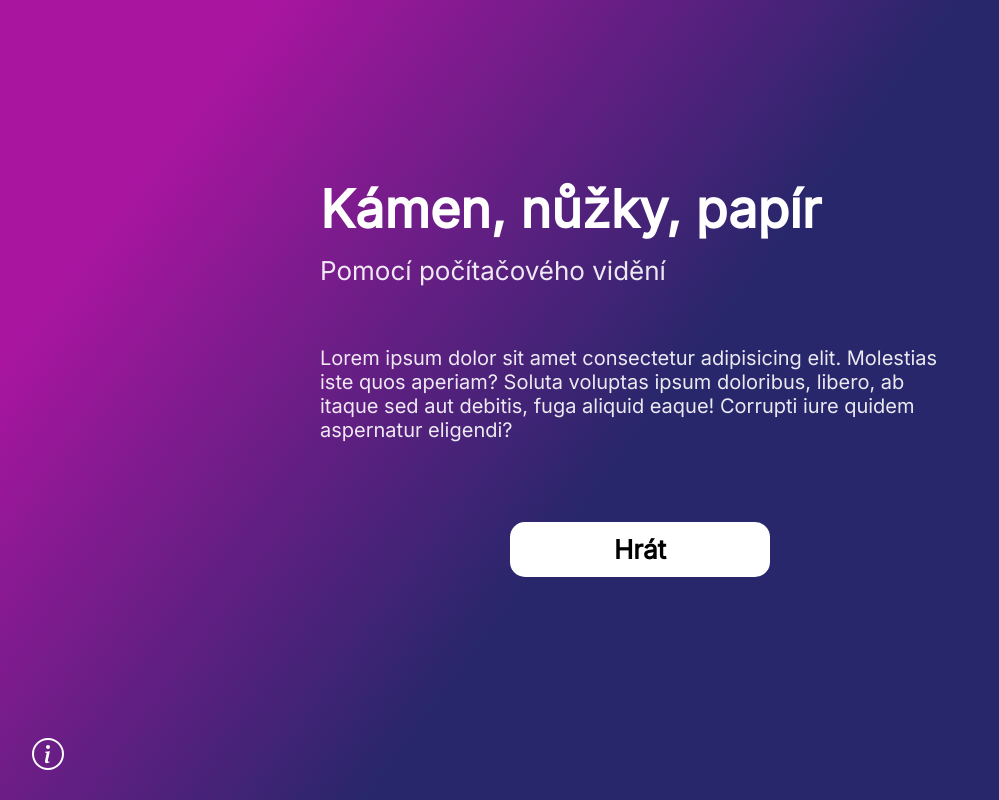
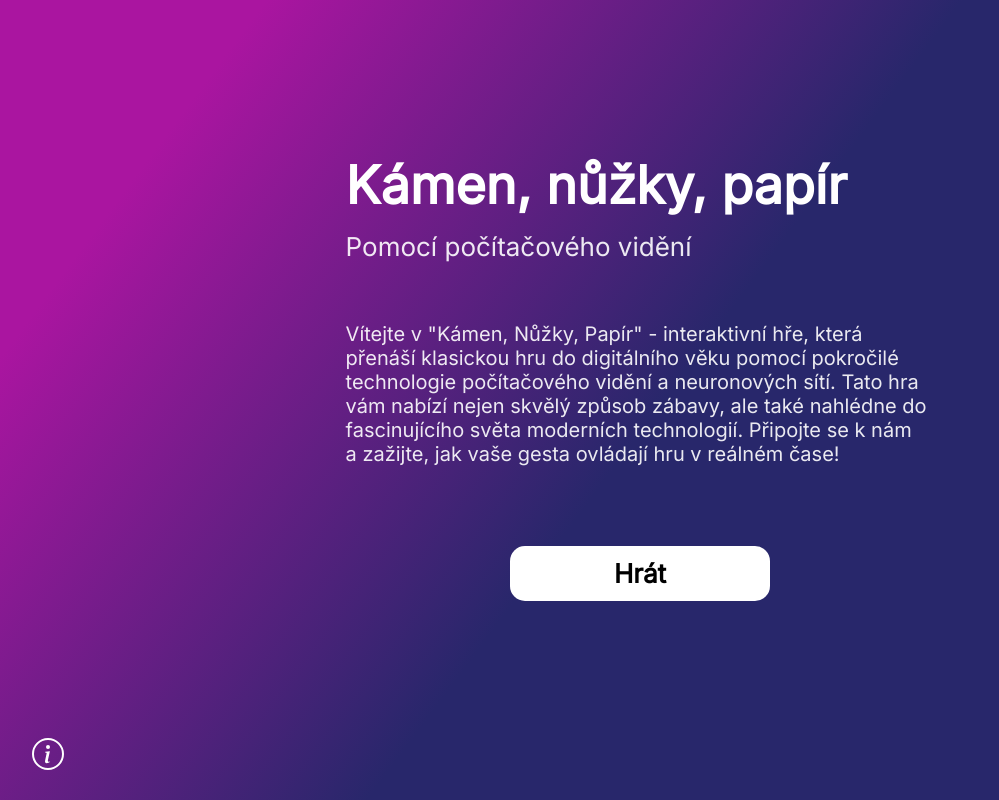
Before and after one commit to Venca321/Rocnikova-prace-2024, a Flask app: page / in a window 1280 px wide. Shown: the whole page, without its empty margins (0-999 px from the left). Run offline with Flask 3, Linux system fonts and the light colour scheme.

Commit message:
Add index page description text

```diff
--- a/templates/index.html
+++ b/templates/index.html
@@ -10,7 +10,7 @@
         <h1>Kámen, nůžky, papír</h1>
         <p>Pomocí počítačového vidění</p>
         <div>
-            <p>Lorem ipsum dolor sit amet consectetur adipisicing elit. Molestias iste quos aperiam? Soluta voluptas ipsum doloribus, libero, ab itaque sed aut debitis, fuga aliquid eaque! Corrupti iure quidem aspernatur eligendi?</p>
+            <p>Vítejte v "Kámen, Nůžky, Papír" - interaktivní hře, která přenáší klasickou hru do digitálního věku pomocí pokročilé technologie počítačového vidění a&nbsp;neuronových sítí. Tato hra vám nabízí nejen skvělý způsob zábavy, ale také nahlédne do fascinujícího světa moderních technologií. Připojte se k&nbsp;nám a&nbsp;zažijte, jak vaše gesta ovládají hru v&nbsp;reálném čase!</p>
         </div>
         <div style="display: flex; justify-content: center;">
             <a href="/register">Hrát</a>
@@ -34,7 +34,7 @@
     }
 
     div {
-        width: 50vw;
+        width: 46vw;
         margin-top: 10vh;
         margin-bottom: 10vh;
     }
```
